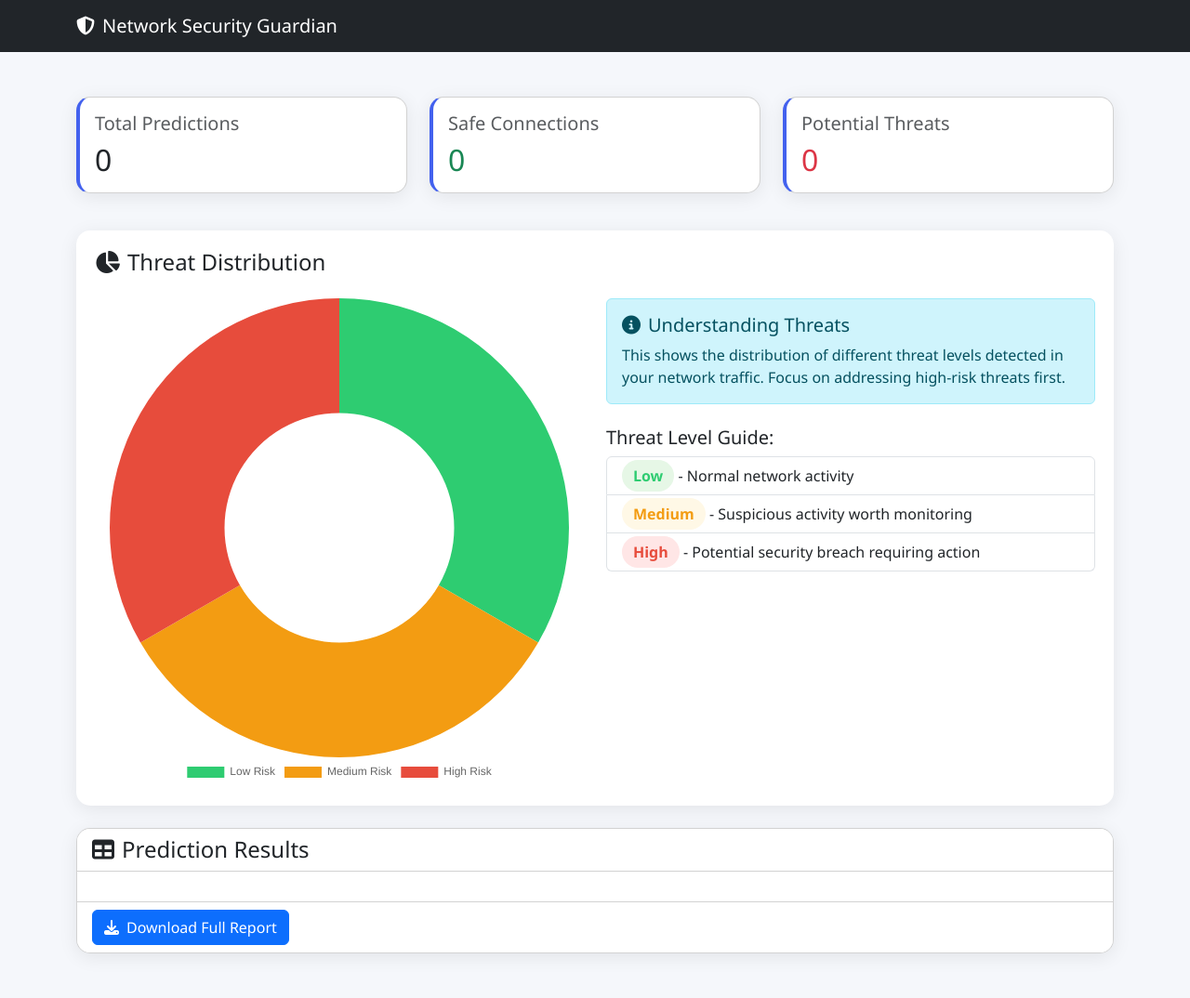
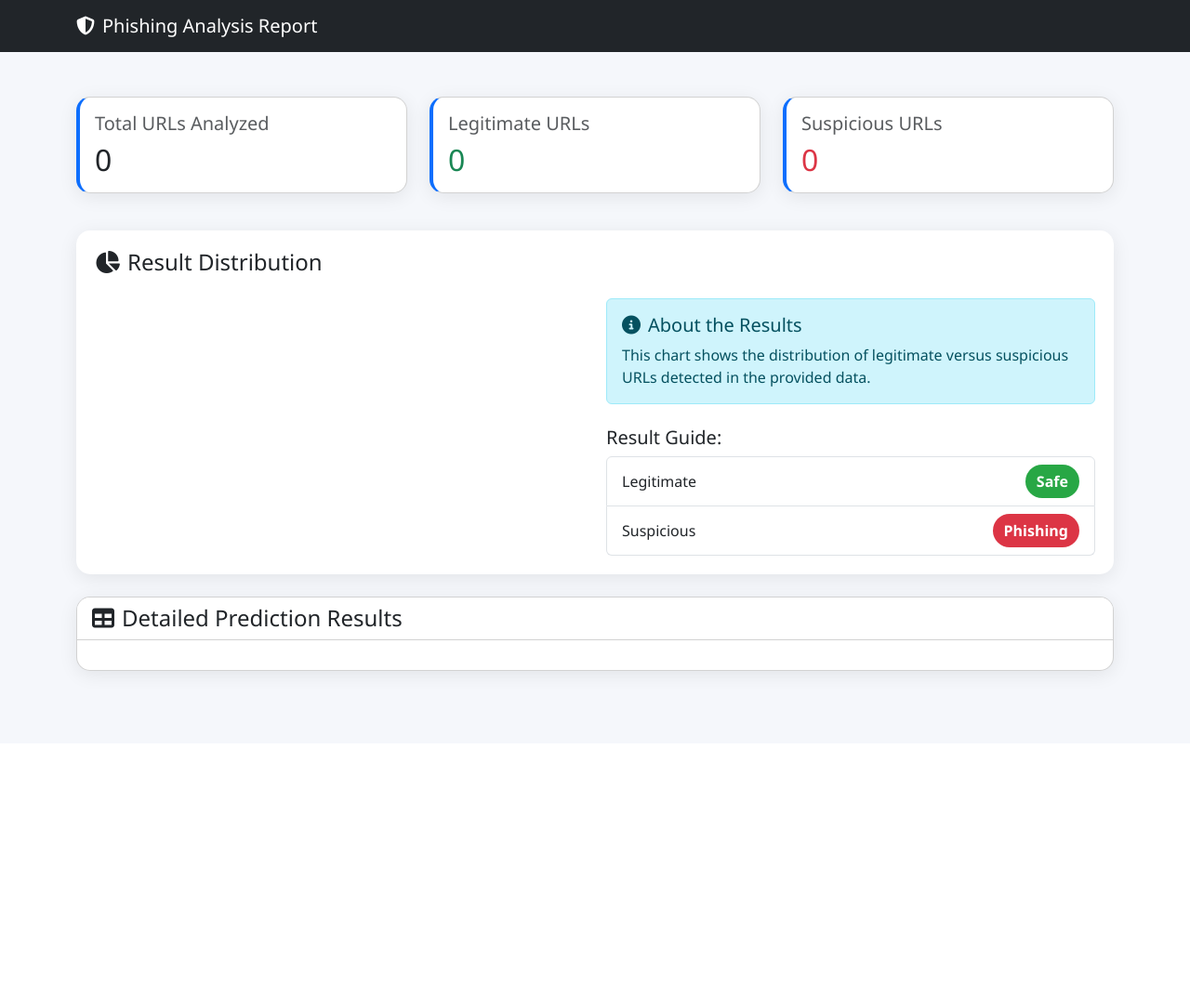
Before and after one commit to Ish-i-ka/Network-Security, a FastAPI app: template templates/table.html in a window 1280 px wide. Shown: the whole page at 93% size. After the commit the page ends 736 px from the top, so only its background shows below. Run offline with FastAPI, Linux system fonts and the light colour scheme; the template is opened without the code that fills it, so the values that code supplies are empty; a map, chart or similar area stays blank; parts of the project's set-up code (start-up, migrations or seed data) failed here and were passed over; some libraries are stand-ins or nearby versions.

Commit message:
Updated and added brief explanations
Added the readme also

```diff
--- a/app.py
+++ b/app.py
@@ -7,7 +7,7 @@ ca = certifi.where()'''
 from dotenv import load_dotenv
 load_dotenv()
 
-mongo_db_url = os.getenv("MONGODB_URL_KEY")
+mongo_db_url = os.getenv("MONGO_DB_URL")
 
 import pymongo
 
@@ -27,7 +27,7 @@ from network_security.utils.main_utils.utils import load_object
 from network_security.utils.ml_utils.model.estimator import NetworkModel
 
 
-client = pymongo.MongoClient(os.getenv("MONGODB_URL_KEY"))
+client = pymongo.MongoClient(os.getenv("MONGO_DB_URL"))
 
 from network_security.constant.training_pipeline import DATA_INGESTION_COLLECTION_NAME
 from network_security.constant.training_pipeline import DATA_INGESTION_DATABASE_NAME
@@ -39,6 +39,7 @@ collection = database[DATA_INGESTION_COLLECTION_NAME]
 app = FastAPI()
 origins = ["*"]
 
+#This configures the CORS rules
 app.add_middleware(
     CORSMiddleware,
     allow_origins=["*"],
@@ -48,18 +49,21 @@ app.add_middleware(
 )
 
 from fastapi.templating import Jinja2Templates
-templates = Jinja2Templates(directory="./templates")
+templates = Jinja2Templates(directory="./templates")       # tells FastAPI to look for HTML files in templates directory
 
-@app.get("/", tags=["authentication"])
-async def index():
-    return RedirectResponse(url="/docs")
+@app.get("/", tags=["prediction_ui"])
+async def index(request: Request):
+    """
+    This route serves the main upload page.
+    """
+    return templates.TemplateResponse("upload.html", {"request": request})        # immediately redirects the user to the upload page
 
 @app.get("/train")
 async def train_route():
     try:
         train_pipeline=TrainingPipeline()
         train_pipeline.run_pipeline()
-        return Response("Training is successful")
+        return Response("Training is successful")       #If the pipeline completes without errors
     except Exception as e:
         raise NetworkSecurityException(e,sys)
 
@@ -67,6 +71,9 @@ async def train_route():
 #for batch prediction
 @app.post("/predict")
 async def predict_route(request: Request,file: UploadFile = File(...)):
+    """
+    Endpoint to handle file upload by user at frontend and make predictions.
+    """
     try:
         df=pd.read_csv(file.file)
         #print(df)
@@ -84,11 +91,10 @@ async def predict_route(request: Request,file: UploadFile = File(...)):
         threat_explanations = []
         for threat_level in y_pred:
             if threat_level == 0:
-                threat_explanations.append("Normal network activity - no action needed")
-            elif threat_level == 1:
-                threat_explanations.append("Suspicious activity - monitor closely")
+                threat_explanations.append("Legitimate")
             else:
-                threat_explanations.append("High risk threat - immediate action required")
+                threat_explanations.append("Suspicious")
+
 
         df['threat_explanation'] = threat_explanations
 
--- a/network_security/components/data_ingestion.py
+++ b/network_security/components/data_ingestion.py
@@ -61,10 +61,10 @@ class DataIngestion:
 
     def split_data_as_train_test(self,dataframe: pd.DataFrame):
         try:
+            logging.info("Performing train test split on the dataframe")
             train_set, test_set = train_test_split(
                 dataframe, test_size=self.data_ingestion_config.train_test_split_ratio
             )
-            logging.info("Performed train test split on the dataframe")
 
             logging.info(
                 "Exited split_data_as_train_test method of Data_Ingestion class"
--- a/network_security/constant/training_pipeline/__init__.py
+++ b/network_security/constant/training_pipeline/__init__.py
@@ -39,7 +39,7 @@ DATA_VALIDATION_VALID_DIR: str = "validated"
 DATA_VALIDATION_INVALID_DIR: str = "invalid"
 DATA_VALIDATION_DRIFT_REPORT_DIR: str = "drift_report"
 DATA_VALIDATION_DRIFT_REPORT_FILE_NAME: str = "report.yaml"
-PREPROCESSING_OBJECT_FILE_NAME = "preprocessing.pkl"
+
 
 """
 Data Transformation related constant start with DATA_TRANSFORMATION VAR NAME
@@ -47,6 +47,7 @@ Data Transformation related constant start with DATA_TRANSFORMATION VAR NAME
 DATA_TRANSFORMATION_DIR_NAME: str = "data_transformation"
 DATA_TRANSFORMATION_TRANSFORMED_DATA_DIR: str = "transformed"
 DATA_TRANSFORMATION_TRANSFORMED_OBJECT_DIR: str = "transformed_object"
+PREPROCESSING_OBJECT_FILE_NAME = "preprocessing.pkl"
 
 ## knn imputer to replace nan values
 DATA_TRANSFORMATION_IMPUTER_PARAMS: dict = {
--- a/network_security/entity/config_entity.py
+++ b/network_security/entity/config_entity.py
@@ -58,10 +58,12 @@ class DataValidationConfig:
 class DataTransformationConfig:
      def __init__(self,training_pipeline_config:TrainingPipelineConfig):
         self.data_transformation_dir: str = os.path.join( training_pipeline_config.artifact_dir,training_pipeline.DATA_TRANSFORMATION_DIR_NAME )
+        #Artifacts/date/data_transformation/transformed/train.npy
         self.transformed_train_file_path: str = os.path.join( self.data_transformation_dir,training_pipeline.DATA_TRANSFORMATION_TRANSFORMED_DATA_DIR,
             training_pipeline.TRAIN_FILE_NAME.replace("csv", "npy"),)
         self.transformed_test_file_path: str = os.path.join(self.data_transformation_dir,  training_pipeline.DATA_TRANSFORMATION_TRANSFORMED_DATA_DIR,
             training_pipeline.TEST_FILE_NAME.replace("csv", "npy"), )
+        #Artifacts/date/data_transformation/transformed_object/preprocessing.pkl
         self.transformed_object_file_path: str = os.path.join( self.data_transformation_dir, training_pipeline.DATA_TRANSFORMATION_TRANSFORMED_OBJECT_DIR,
             training_pipeline.PREPROCESSING_OBJECT_FILE_NAME,)
 
@@ -70,6 +72,7 @@ class ModelTrainerConfig:
         self.model_trainer_dir: str = os.path.join(
             training_pipeline_config.artifact_dir, training_pipeline.MODEL_TRAINER_DIR_NAME
         )
+        #Artifacts/date/model_trainer/trained_model/model.pkl
         self.trained_model_file_path: str = os.path.join(
             self.model_trainer_dir, training_pipeline.MODEL_TRAINER_TRAINED_MODEL_DIR,
             training_pipeline.MODEL_FILE_NAME
--- a/network_security/pipeline/training_pipeline.py
+++ b/network_security/pipeline/training_pipeline.py
@@ -90,7 +90,7 @@ class TrainingPipeline:
     ## local artifact is going to s3 bucket
 
 
-
+    #this method is called in app.py
     def run_pipeline(self):
         try:
             data_ingestion_artifact=self.start_data_ingestion()
--- a/network_security/utils/ml_utils/model/estimator.py
+++ b/network_security/utils/ml_utils/model/estimator.py
@@ -10,7 +10,7 @@ class NetworkModel:
     def __init__(self,preprocessor,model):
         try:
             self.preprocessor = preprocessor
-            self.model = model
+            self.model = model          #best model is taken here
         except Exception as e:
             raise NetworkSecurityException(e,sys)
 
--- a/push_data.py
+++ b/push_data.py
@@ -27,7 +27,7 @@ class NetworkDataExtract():
         '''To insert data from local machine into MongoDB we need to convert the CSV file into JSON format.'''
         try:
             data=pd.read_csv(file_path)
-            data.reset_index(drop=True,inplace=True)
+            data.reset_index(drop=True,inplace=True)                #keeps the sequence of every record from 0 to n-1
             records=list(json.loads(data.T.to_json()).values())     #df is transposed, converted to a list of dict i.e, json format
             return records
         except Exception as e:
--- a/templates/table.html
+++ b/templates/table.html
@@ -3,7 +3,7 @@
 <head>
     <meta charset="UTF-8">
     <meta name="viewport" content="width=device-width, initial-scale=1.0">
-    <title>Network Security Analysis</title>
+    <title>Phishing Analysis Results</title>
 
     <!-- Include Bootstrap CSS -->
     <link href="https://cdn.jsdelivr.net/npm/bootstrap@5.3.0/dist/css/bootstrap.min.css" rel="stylesheet">
@@ -12,15 +12,6 @@
     <link rel="stylesheet" href="https://cdnjs.cloudflare.com/ajax/libs/font-awesome/6.4.0/css/all.min.css">
 
     <style>
-        :root {
-            --primary: #4361ee;
-            --secondary: #3f37c9;
-            --success: #4cc9f0;
-            --danger: #f72585;
-            --dark: #212529;
-            --light: #f8f9fa;
-        }
-
         body {
             background-color: #f5f7fb;
             font-family: 'Segoe UI', Tahoma, Geneva, Verdana, sans-serif;
@@ -29,37 +20,26 @@
         .security-card {
             border-radius: 15px;
             box-shadow: 0 4px 20px rgba(0,0,0,0.08);
-            transition: transform 0.3s ease;
             overflow: hidden;
-        }
-
-        .security-card:hover {
-            transform: translateY(-5px);
         }
 
         .threat-badge {
             padding: 6px 12px;
             border-radius: 20px;
             font-weight: 600;
+            color: white;
         }
 
-        .threat-low {
-            background-color: #e6f7e6;
-            color: #2ecc71;
+        .threat-legit {
+            background-color: #28a745; /* Green */
         }
 
-        .threat-medium {
-            background-color: #fff8e6;
-            color: #f39c12;
-        }
-
-        .threat-high {
-            background-color: #ffe6e6;
-            color: #e74c3c;
+        .threat-suspicious {
+            background-color: #dc3545; /* Red */
         }
 
         .stat-card {
-            border-left: 4px solid var(--primary);
+            border-left: 4px solid #0d6efd;
         }
 
         .visualization-container {
@@ -75,7 +55,7 @@
     <nav class="navbar navbar-expand-lg navbar-dark bg-dark">
         <div class="container">
             <a class="navbar-brand" href="#">
-                <i class="fas fa-shield-alt me-2"></i>Network Security Guardian
+                <i class="fas fa-shield-alt me-2"></i>Phishing Analysis Report
             </a>
         </div>
     </nav>
@@ -86,7 +66,7 @@
             <div class="col-md-4 mb-3">
                 <div class="card security-card stat-card">
                     <div class="card-body">
-                        <h5 class="card-title text-muted">Total Predictions</h5>
+                        <h5 class="card-title text-muted">Total URLs Analyzed</h5>
                         <h2 class="card-text" id="total-count">0</h2>
                     </div>
                 </div>
@@ -95,8 +75,8 @@
             <div class="col-md-4 mb-3">
                 <div class="card security-card stat-card">
                     <div class="card-body">
-                        <h5 class="card-title text-muted">Safe Connections</h5>
-                        <h2 class="card-text text-success" id="safe-count">0</h2>
+                        <h5 class="card-title text-muted">Legitimate URLs</h5>
+                        <h2 class="card-text text-success" id="legit-count">0</h2>
                     </div>
                 </div>
             </div>
@@ -104,42 +84,39 @@
             <div class="col-md-4 mb-3">
                 <div class="card security-card stat-card">
                     <div class="card-body">
-                        <h5 class="card-title text-muted">Potential Threats</h5>
-                        <h2 class="card-text text-danger" id="threat-count">0</h2>
+                        <h5 class="card-title text-muted">Suspicious URLs</h5>
+                        <h2 class="card-text text-danger" id="suspicious-count">0</h2>
                     </div>
                 </div>
             </div>
         </div>
 
-        <!-- Threat Distribution Visualization -->
+        <!-- Result Visualization -->
         <div class="row mb-4">
             <div class="col-12">
                 <div class="visualization-container">
-                    <h4 class="mb-4"><i class="fas fa-chart-pie me-2"></i>Threat Distribution</h4>
-                    <div class="row">
+                    <h4 class="mb-4"><i class="fas fa-chart-pie me-2"></i>Result Distribution</h4>
+                    <div class="row align-items-center">
                         <div class="col-md-6">
-                            <canvas id="threatChart" height="250"></canvas>
+                            <canvas id="resultChart" height="250"></canvas>
                         </div>
                         <div class="col-md-6">
                             <div class="alert alert-info">
-                                <h5><i class="fas fa-info-circle me-2"></i>Understanding Threats</h5>
+                                <h5><i class="fas fa-info-circle me-2"></i>About the Results</h5>
                                 <p class="mb-0">
-                                    This shows the distribution of different threat levels detected in your network traffic.
-                                    Focus on addressing high-risk threats first.
+                                    This chart shows the distribution of legitimate versus suspicious URLs detected in the provided data.
                                 </p>
                             </div>
-
                             <div class="mt-4">
-                                <h5>Threat Level Guide:</h5>
+                                <h5>Result Guide:</h5>
                                 <ul class="list-group">
-                                    <li class="list-group-item">
-                                        <span class="threat-badge threat-low">Low</span> - Normal network activity
+                                    <li class="list-group-item d-flex justify-content-between align-items-center">
+                                        Legitimate
+                                        <span class="threat-badge threat-legit">Safe</span>
                                     </li>
-                                    <li class="list-group-item">
-                                        <span class="threat-badge threat-medium">Medium</span> - Suspicious activity worth monitoring
-                                    </li>
-                                    <li class="list-group-item">
-                                        <span class="threat-badge threat-high">High</span> - Potential security breach requiring action
+                                    <li class="list-group-item d-flex justify-content-between align-items-center">
+                                        Suspicious
+                                        <span class="threat-badge threat-suspicious">Phishing</span>
                                     </li>
                                 </ul>
                             </div>
@@ -154,133 +131,104 @@
             <div class="col-12">
                 <div class="card security-card">
                     <div class="card-header bg-white">
-                        <h4 class="mb-0"><i class="fas fa-table me-2"></i>Prediction Results</h4>
+                        <h4 class="mb-0"><i class="fas fa-table me-2"></i>Detailed Prediction Results</h4>
                     </div>
                     <div class="card-body">
                         <div class="table-responsive">
                             {{ table | safe }}
                         </div>
                     </div>
-                    <div class="card-footer bg-white">
-                        <button class="btn btn-primary" id="download-btn">
-                            <i class="fas fa-download me-2"></i>Download Full Report
-                        </button>
-                    </div>
                 </div>
             </div>
         </div>
     </div>
 
-    <!-- Include Bootstrap JS and dependencies -->
+    <!-- Include JS Libraries -->
     <script src="https://cdn.jsdelivr.net/npm/bootstrap@5.3.0/dist/js/bootstrap.bundle.min.js"></script>
-
-    <!-- Include Chart.js for visualizations -->
     <script src="https://cdn.jsdelivr.net/npm/chart.js"></script>
 
     <script>
-        // Initialize after page loads
         document.addEventListener('DOMContentLoaded', function() {
-            // Calculate threat stats
-            calculateThreatStats();
-
-            // Initialize threat chart
-            initThreatChart();
-
-            // Setup download button
-            document.getElementById('download-btn').addEventListener('click', downloadReport);
-
+            // This is our new main function. It does everything in the correct order.
+            processPredictionTable();
         });
 
-        function calculateThreatStats() {
-            const rows = document.querySelectorAll('tbody tr');
-            let total = 0;
-            let safe = 0;
-            let threats = 0;
-
-            rows.forEach(row => {
-                total++;
-
-                const threatBadge = row.querySelector('.threat-badge');
-
-                if (threatBadge) {
-                    if (threatBadge.classList.contains('threat-low')) {
-                        safe++;
-                    } else {
-                        threats++;
-                    }
+        function processPredictionTable() {
+            // Find the table header to locate the 'predicted_column'
+            const headers = document.querySelectorAll('thead th');
+            let predColumnIndex = -1;
+            headers.forEach((header, index) => {
+                if (header.textContent.trim() === 'predicted_column') {
+                    predColumnIndex = index;
                 }
             });
 
-            document.getElementById('total-count').textContent = total;
-            document.getElementById('safe-count').textContent = safe;
-            document.getElementById('threat-count').textContent = threats;
+            if (predColumnIndex === -1) {
+                console.error("Could not find the 'predicted_column'.");
+                return; // Exit if the prediction column isn't in the table
             }
 
-        function addThreatBadges() {
-            const threatCells = document.querySelectorAll('td:last-child(2)');
+            // --- Step 1: Initialize counters ---
+            const stats = {
+                total: 0,
+                legitimate: 0,
+                suspicious: 0
+            };
 
-            threatCells.forEach(cell => {
-                const value = parseFloat(cell.textContent.trim());
+            const rows = document.querySelectorAll('tbody tr');
+
+            // --- Step 2: Loop through the table ONCE to gather data and update HTML ---
+            rows.forEach(row => {
+                stats.total++;
+                const cell = row.children[predColumnIndex];
+                const value = parseInt(cell.textContent.trim());
+
                 let badgeClass = '', text = '';
 
                 if (value === 0) {
-                    badgeClass = 'threat-low';
-                    text = 'Low';
-                } else if (value === 1) {
-                    badgeClass = 'threat-medium';
-                    text = 'Medium';
-                } else if( value >= 2) {
-                    badgeClass = 'threat-high';
-                    text = 'High';
+                    stats.legitimate++;
+                    badgeClass = 'threat-legit';
+                    text = 'Legitimate';
+                } else {
+                    stats.suspicious++;
+                    badgeClass = 'threat-suspicious';
+                    text = 'Suspicious';
                 }
 
-                 if (badgeClass) {
+                // Update the cell content with the pretty badge
                 cell.innerHTML = `<span class="threat-badge ${badgeClass}">${text}</span>`;
-                 }
             });
+
+            // --- Step 3: Update the summary cards with the final, accurate counts ---
+            document.getElementById('total-count').textContent = stats.total;
+            document.getElementById('legit-count').textContent = stats.legitimate;
+            document.getElementById('suspicious-count').textContent = stats.suspicious;
+
+            // --- Step 4: Initialize the chart with the final, accurate counts ---
+            initResultChart(stats);
         }
 
-        function initThreatChart() {
-            const threatCounts = {
-                low: 0,
-                medium: 0,
-                high: 0
-            };
-            const lowBadges = document.querySelectorAll('.threat-badge.threat-low');
-            const mediumBadges = document.querySelectorAll('.threat-badge.threat-medium');
-            const highBadges = document.querySelectorAll('.threat-badge.threat-high');
-
-            threatCounts.low = lowBadges.length;
-            threatCounts.medium = mediumBadges.length;
-            threatCounts.high = highBadges.length;
-
-
-           if (threatCounts.low + threatCounts.medium + threatCounts.high > 0) {
-            const ctx = document.getElementById('threatChart').getContext('2d');
+        function initResultChart(stats) {
+           if (stats.total > 0) {
+                const ctx = document.getElementById('resultChart').getContext('2d');
                 new Chart(ctx, {
                     type: 'doughnut',
                     data: {
-                    labels: ['Low Risk', 'Medium Risk', 'High Risk'],
+                        labels: ['Legitimate', 'Suspicious'],
                         datasets: [{
-                        data: [threatCounts.low, threatCounts.medium, threatCounts.high],
-                        backgroundColor: [
-                            '#2ecc71',
-                            '#f39c12',
-                            '#e74c3c'
-                        ],
-                        borderWidth: 0
+                            data: [stats.legitimate, stats.suspicious], // Use data from the stats object
+                            backgroundColor: ['#28a745', '#dc3545'],
+                            borderWidth: 2
                         }]
                     },
                     options: {
                         responsive: true,
                         plugins: {
-                        legend: {
-                            position: 'bottom'
-                        },
+                            legend: { position: 'bottom' },
                             tooltip: {
                                 callbacks: {
                                     label: function(context) {
-                                    return `${context.label}: ${context.parsed} connections`;
+                                        return `${context.label}: ${context.parsed} URLs`;
                                     }
                                 }
                             }
@@ -288,14 +236,9 @@
                     }
                 });
             } else {
-                    console.warn("No threat data found for chart");
+                console.warn("No result data found to build the chart.");
             }
         }
-
-        function downloadReport() {
-            alert('Would download CSV report in real implementation');
-        }
-
     </script>
 </body>
 </html>
--- a/upload.html
+++ b/templates/upload.html
@@ -1,7 +1,7 @@
 <!DOCTYPE html>
 <html>
 <head>
-    <title>Network Security Analysis</title>
+    <title>Phishing Data Analysis</title>
     <style>
         body {
             background: #f4f8fb;
@@ -57,10 +57,10 @@
     </style>
 </head>
 <body>
-    <h2>Network Security Analysis</h2>
+    <h2>Upload Phishing Data for Analysis</h2>
     <form action="http://localhost:8000/predict" method="post" enctype="multipart/form-data">
         <input type="file" name="file" accept=".csv" required>
-        <input type="submit" value="Analyze Security">
+        <input type="submit" value="Analyze Data">
     </form>
 </body>
 </html>
```
Also changed, not shown: network_security/components/data_transformation.py (+10 -9 lines), network_security/components/data_validation.py (+56 -31 lines), network_security/components/model_trainer.py (+4 -4 lines), network_security/utils/main_utils/utils.py (+6 -5 lines), README.md, 1 other file. Lines whose indentation alone changed are shown as unchanged.
